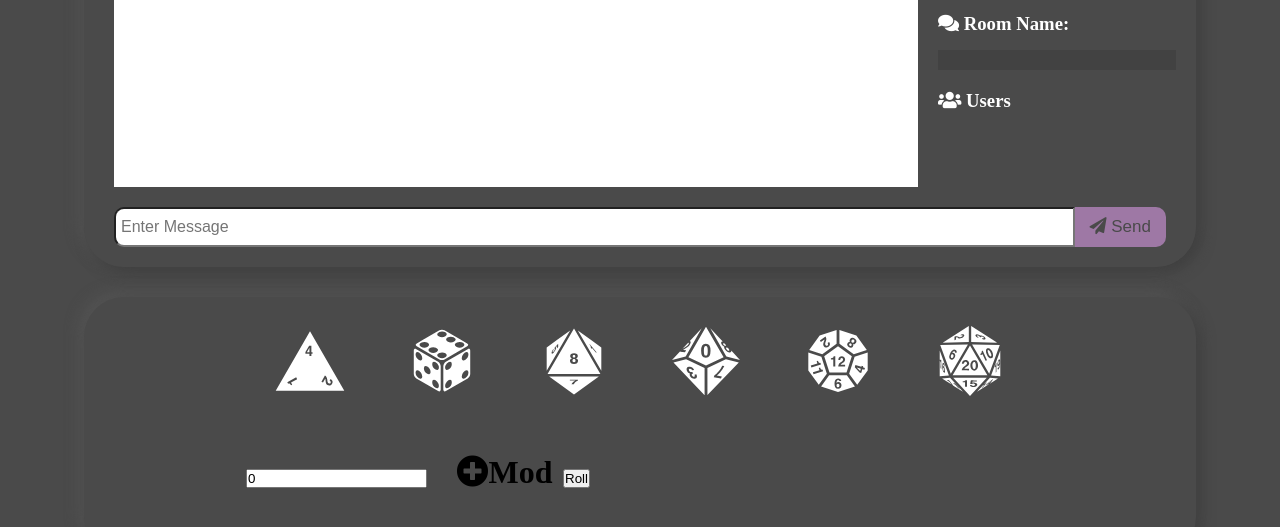
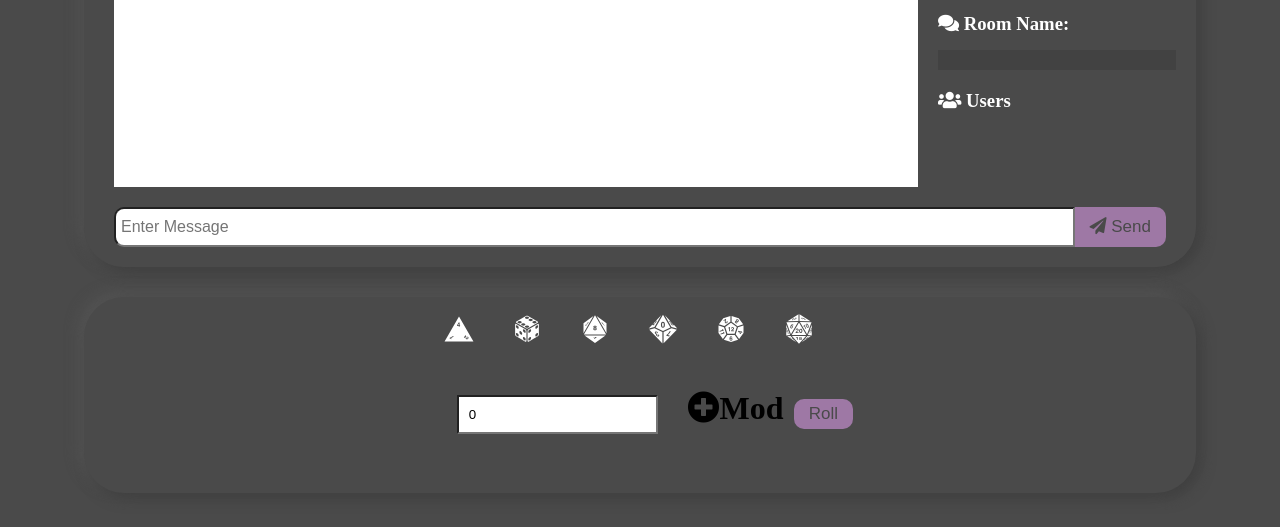
Before and after one commit to jeishu/dungeon_scribe, a website: page public/tempChatRoom.html in a window 1280 px wide. Shown: the part 169-696 px from the top of the page. Drawn offline with nearby package versions, Linux system fonts and the light colour scheme; no server answers; a web font is replaced by a local one.

Commit message:
Added moer styling to the dice.

```diff
--- a/public/css/tempChatStyles.css
+++ b/public/css/tempChatStyles.css
@@ -111,6 +111,9 @@ a {
 	border-top-right-radius: 10px;
 	border-bottom-right-radius: 10px;
 }
+.roll-btn {
+	border-radius: 10px;
+}
 
 /* Chat Page */
 .chat-container {
@@ -218,10 +221,10 @@ a {
 
 }
 .diceIcon {
-  font-size: 2rem;
-  width: 10vw;
-  height: 10vw;
-  padding: 2vw;
+  font-size: 1rem;
+  width: 5vw;
+  height: 5vw;
+  padding: 1rem;
 }
 
 .dice[type="radio"] {
@@ -236,10 +239,20 @@ a {
 .diceIcon:active {
   opacity: 0.4;
   cursor: pointer;
+  border-radius: 25%;
+  background: var(--main-color);
+  box-shadow: inset 5px 5px 14px #3f3f3f, inset -5px -5px 14px #555555;
 }
 
 .dice[type="radio"]:checked + label > i {
   border: 20px solid rgb(228, 207, 94);
+}
+.numDiceRoll {
+	padding: 10px;
+	margin-left: 30px ;
+	max-height: 500px;
+	overflow-y: scroll;
+	background-color: white;
 }
 
 .modIcon {
--- a/public/tempChatRoom.html
+++ b/public/tempChatRoom.html
@@ -80,11 +80,11 @@
           </label>
         </div>
         <div>
-          <input type="number" value="0" class="chooseMod" />
+          <input type="number" value="0" class="chooseMod numDiceRoll" />
           <label for="chooseMod">
             <i class="fas fa-plus-circle modIcon">Mod</i>
           </label>
-          <button type="submit">Roll</button>
+          <button type="submit" class="btn roll-btn">Roll</button>
         </div>
       </form>
     </div>
```
